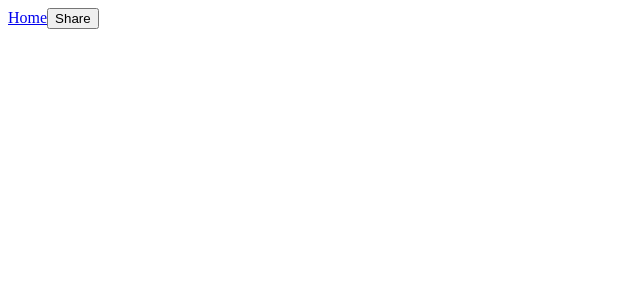
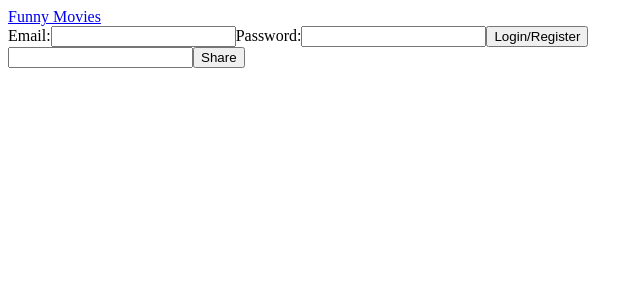
Before and after one commit to simpledark-dev/movies-sharing-app, a Next.js app: page /share in a window 1280 px wide. Shown: the top 300 px of the page, without its empty margins (0-643 px from the left). Built offline with nearby package versions, Linux system fonts and the light colour scheme.

Commit message:
refactor: use user context and extract components

```diff
--- /dev/null
+++ b/components/navbar.tsx
@@ -0,0 +1,85 @@
+import UserContext from "@/context/userContext";
+import Link from "next/link";
+import React, { useContext, useState } from "react";
+
+const LoginForm = () => {
+  const { user, setUser } = useContext(UserContext);
+  const [email, setEmail] = useState("");
+  const [password, setPassword] = useState("");
+
+  const handleLogin = async (e: any) => {
+    e.preventDefault();
+
+    try {
+      const response = await fetch("http://localhost:5000/auth/login", {
+        headers: {
+          "Content-Type": "application/json",
+        },
+        method: "POST",
+        body: JSON.stringify({ email, password }),
+      });
+      const data = await response.json();
+      setUser(data.user);
+    } catch (error) {
+      console.error(error);
+    }
+  };
+
+  return (
+    <form onSubmit={handleLogin}>
+      <label>
+        Email:
+        <input
+          type="email"
+          value={email}
+          onChange={(e) => setEmail(e.target.value)}
+        />
+      </label>
+      <label>
+        Password:
+        <input
+          type="password"
+          value={password}
+          onChange={(e) => setPassword(e.target.value)}
+        />
+      </label>
+      <button type="submit">Login/Register</button>
+    </form>
+  );
+};
+
+const Navbar = () => {
+  const { user, setUser } = useContext(UserContext);
+
+  const handleLogout = () => {
+    // Send logout request to server
+    fetch("http://localhost:5000/auth/logout", { method: "POST" })
+      .then(() => {
+        setUser(null);
+      })
+      .catch((err) => {
+        console.log(err);
+      });
+  };
+
+  return (
+    <div>
+      <Link href="/">Funny Movies</Link>
+      {user ? (
+        <div>
+          <p>Welcome {user.email}!</p>
+          <Link href="/share">
+            <button>Share a movie</button>
+          </Link>
+          <button onClick={handleLogout}>Logout</button>
+        </div>
+      ) : (
+        <div>
+          <LoginForm />
+        </div>
+      )}
+    </div>
+  );
+};
+
+export default Navbar;
--- a/pages/share/index.tsx
+++ b/pages/share/index.tsx
@@ -1,6 +1,10 @@
-import Link from "next/link";
+import Navbar from "@/components/navbar";
+import UserContext from "@/context/userContext";
+import { useContext } from "react";
 
 const Share = () => {
+  const { user } = useContext(UserContext);
+
   const handleShareMovie = async () => {
     fetch("http://localhost:5000/movies", {
       method: "POST",
@@ -12,7 +16,7 @@ const Share = () => {
         description: "abc",
         youtubeVideoId: "abc",
         user: {
-          id: 1,
+          id: user.id,
         },
       }),
     });
@@ -20,8 +24,8 @@ const Share = () => {
 
   return (
     <div>
-      <Link href="/">Home</Link>
-
+      <Navbar />
+      <input type="text" />
       <button onClick={handleShareMovie}>Share</button>
     </div>
   );
```
Also changed, not shown: pages/home/index.tsx (added, +42 -0 lines), pages/index.tsx (+7 -33 lines).
